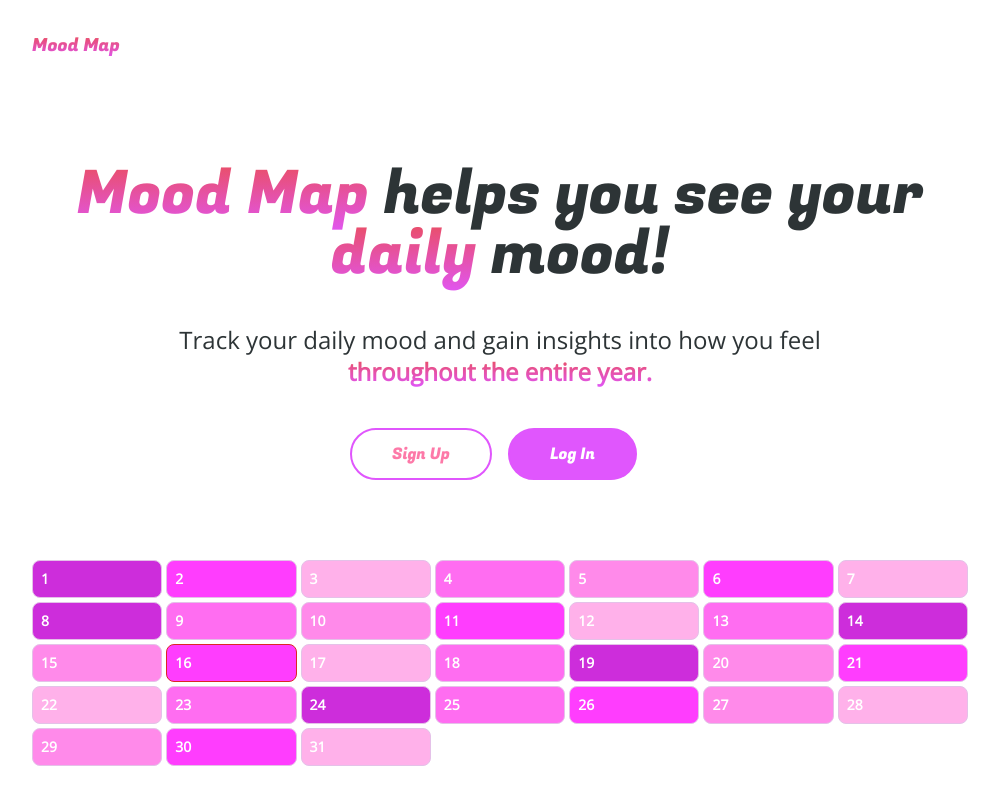
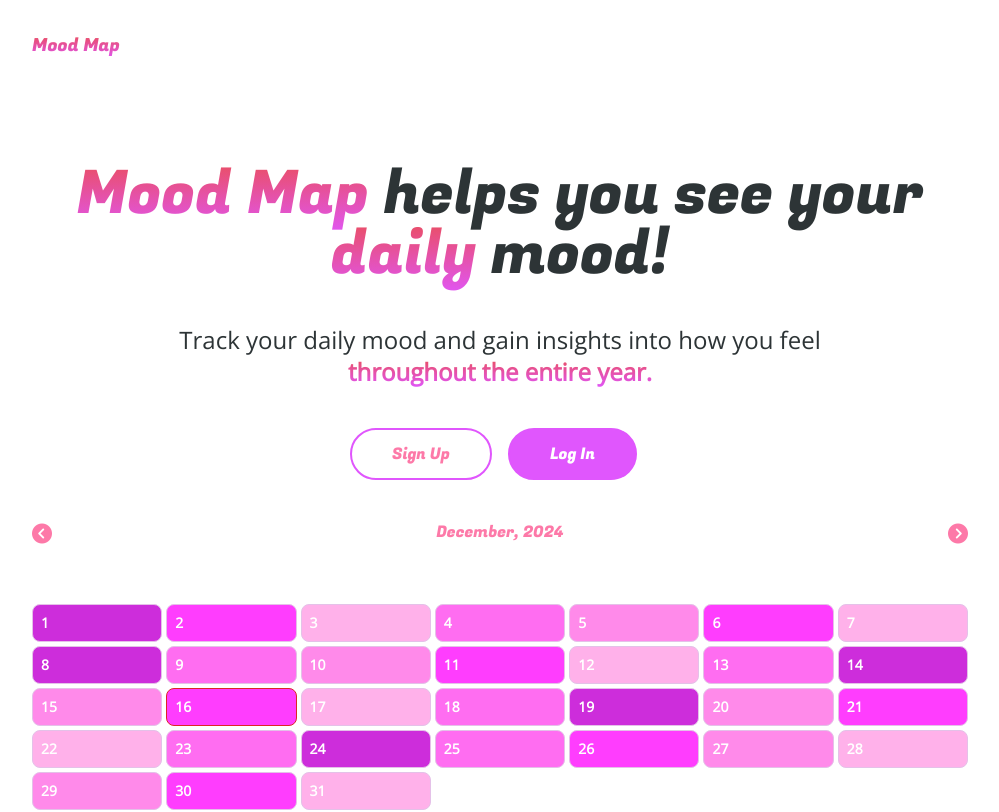
Before and after one commit to kenhoward/mood-map, a Next.js app: page / in a window 1280 px wide. Shown: the top 812 px of the page, without its empty margins (140-1139 px from the left). Built offline with nearby package versions, Linux system fonts and the light colour scheme; no server answers.

Commit message:
massive updates to calendar functionality

```diff
--- a/components/Calendar.js
+++ b/components/Calendar.js
@@ -1,17 +1,34 @@
 'use client'
 import React, { useState } from 'react';
+// fonts
+import { Fugaz_One } from 'next/font/google';
 // utils
-import { gradients, baseRating, demoData, months, dayList } from '@/utils/calendar';
+import { gradients, baseRating, demoData, months, monthsArr, dayList } from '@/utils/calendar';
+
+const fugaz = Fugaz_One({ subsets: ['latin'], weight: ['400'] })
 
 export default function Calendar(props) {
     const { demo, data, handleMood } = props;
     const now = new Date();
     const currentMonth = now.getMonth();
+    const currentYear = now.getFullYear();
     const [selectedMonth, setSelectedMonth] = useState(Object.keys(months)[currentMonth]);
-    const [selectedYear, setSelectedYear] = useState(now.getFullYear());
+    const [selectedYear, setSelectedYear] = useState(currentYear);
 
     const numericMonth = Object.keys(months).indexOf(selectedMonth);
     const currentMonthsData = data?.[selectedYear]?.[numericMonth] || {};
+
+    const handleIncrementMonth = (val) => {
+        if (numericMonth + val < 0) {
+            setSelectedYear(curr => curr - 1);
+            setSelectedMonth(monthsArr[monthsArr.length - 1]);
+        } else if (numericMonth + val > 11) {
+            setSelectedYear(curr => curr + 1);
+            setSelectedMonth(monthsArr[0]);
+        } else {
+            setSelectedMonth(monthsArr[numericMonth + val])
+        }
+    }
 
     const monthNow = new Date(selectedYear, Object.keys(months).indexOf(selectedMonth), 1);
     const firstDayOfMonth = monthNow.getDay();
@@ -21,6 +38,14 @@ export default function Calendar(props) {
     const numRows = Math.floor(daysToDisplay / 7) + (daysToDisplay % 7 ? 1 : 0);
 
     return (
+        <div className='flex flex-col gap-4'>
+            <div className='grid grid-cols-3 gap-4 text-neonPink'>
+                <button onClick={() => handleIncrementMonth(-1)} className='mr-auto text-lg sm:text-xl duration-200 hover:text-majesticPurple'><i className='fa-solid fa-circle-chevron-left'></i></button>
+                <p className={`capitalize text-center text-gradient ${fugaz.className}`}>
+                    {selectedMonth}, {selectedYear}
+                </p>
+                <button onClick={() => handleIncrementMonth(+1)} className='ml-auto text-lg sm:text-xl duration-200 hover:text-majesticPurple'><i className='fa-solid fa-circle-chevron-right'></i></button>
+            </div>
             <div className="flex flex-col overflow-hidden gap-1 py-4 sm:py-6 md:py-10">
                 {[...Array(numRows)].map((_, rowIndex) => (
                     <div key={rowIndex} className="grid grid-cols-7 gap-1">
@@ -30,7 +55,10 @@ export default function Calendar(props) {
                                 dayIndex > daysInMonth || (rowIndex === 0 && dayOfWeekIndex < firstDayOfMonth)
                                     ? false
                                     : true;
-                        const isToday = dayIndex === now.getDate();
+                            const isToday =
+                                selectedYear === currentYear &&
+                                numericMonth === currentMonth &&
+                                dayIndex === now.getDate();
 
                             if (!dayDisplay) {
                                 return <div className="transparent" key={dayOfWeekIndex} />;
@@ -61,5 +89,6 @@ export default function Calendar(props) {
                     </div>
                 ))}
             </div>
+        </div>
     );
 }
--- a/utils/calendar.js
+++ b/utils/calendar.js
@@ -1,17 +1,6 @@
-export const months = {
-    January: 'Jan',
-    February: 'Feb',
-    March: 'Mar',
-    April: 'Apr',
-    May: 'May',
-    June: 'Jun',
-    July: 'Jul',
-    August: 'Aug',
-    September: 'Sep',
-    October: 'Oct',
-    November: 'Nov',
-    December: 'Dec',
-};
+export const months = { 'January': 'Jan', 'February': 'Feb', 'March': 'Mar', 'April': 'Apr', 'May': 'May', 'June': 'Jun', 'July': 'Jul', 'August': 'Aug', 'September': 'Sept', 'October': 'Oct', 'November': 'Nov', 'December': 'Dec' }
+
+export const monthsArr = Object.keys(months);
 
 export const dayList = ['Sunday', 'Monday', 'Tuesday', 'Wednesday', 'Thursday', 'Friday', 'Saturday'];
 
```
Lines whose indentation alone changed are shown as unchanged.
